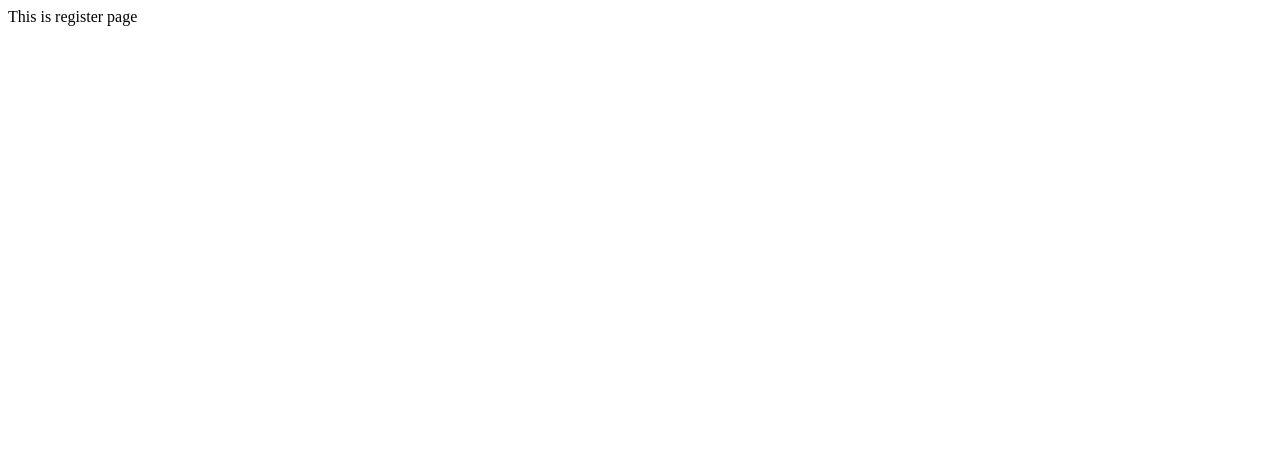
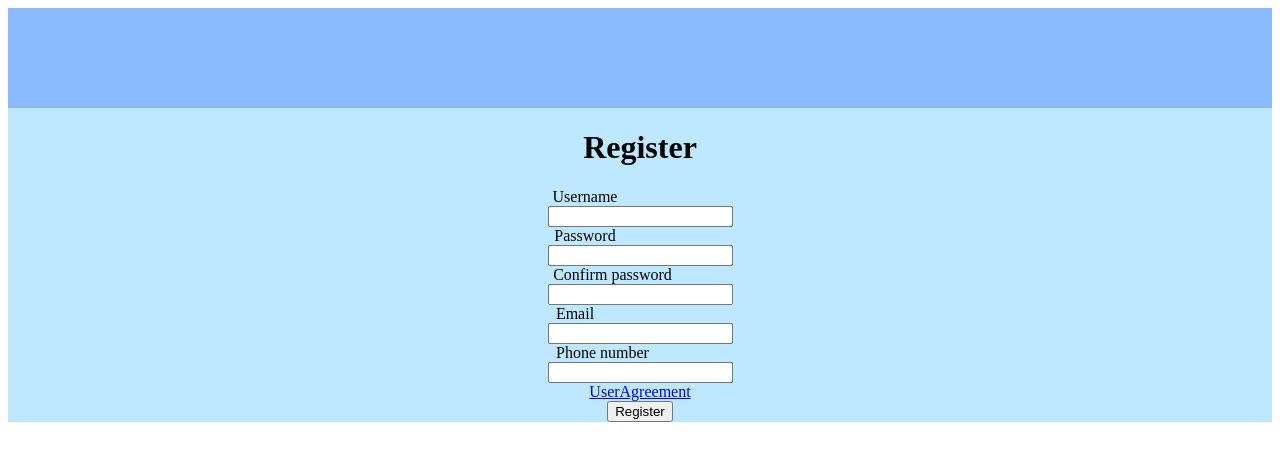
Before and after one commit to cse442-at-ub/project_s23-gamblers, a React (Create React App) app: page /Register in a window 1280 px wide. Shown: the top 460 px of the page. Built offline with nearby package versions, Linux system fonts and the light colour scheme.

Commit message:
RegisterProgress

```diff
--- a/src/App.js
+++ b/src/App.js
@@ -4,6 +4,7 @@ import Register from './Components/Register'
 import Home from './Components/Home'
 import Forgot from './Components/Forgot'
 import { useState } from 'react'
+import UserAgreement from './Components/UserAgreement'
 
 function App() {
   const [login, setLogin] = useState(false)
@@ -19,6 +20,7 @@ function App() {
           <Route path='/Login' element={<Login />} />
           <Route path='/Register' element={<Register />} />
           <Route path='/Forgot' element={<Forgot />} />
+          <Route path='/UserAgreement' element={<UserAgreement />} />
         </Routes>
       </BrowserRouter>
 
--- a/src/Components/Forgot.js
+++ b/src/Components/Forgot.js
@@ -1,5 +1,14 @@
 import './Forgot.css'
 function Forgot(){
-    return<div>This is forgot page</div>
+    return(
+    <div>
+        <h1>Please enter your email</h1>
+        <form>
+
+            <input type='text' id='email' className='input' />
+            <button type='submit'>Send</button>
+        </form>
+    </div>
+    )
 }
 export default Forgot
--- a/src/Components/Login.css
+++ b/src/Components/Login.css
@@ -18,13 +18,13 @@
     margin: 1rem 0;
 }
 
-.username{
+.usernameL{
     margin-right: 10px;
 }
-.password {
+.passwordL{
     margin-right: 10px;
 }
 
-.forgot{
+.forgotL{
     margin-left: 10px;
 }
--- a/src/Components/Login.js
+++ b/src/Components/Login.js
@@ -9,21 +9,27 @@ function Login(props) {
             <div className='login'>
                 <h1>Login</h1>
                 <form>
-                    <div className='username'>
+                    <div className='usernameL'>
                         <label name='username'>Username</label>
-                        <Link to='/Forgot' className='forgot'>Forgot Username</Link>
+                        <Link to='/Forgot' className='forgotL'>Forgot Username</Link>
                     </div>
                     <div>
-                        <input type='text' id='Username' className='input'/>
+                        <input type='text' id='Username' className='input' />
                     </div>
-                    <div className='password'>
+                    <div className='passwordL'>
                         <label name='Password'>Password</label>
-                        <Link to='/Forgot' className='forgot'>Forgot Password</Link>
+                        <Link to='/Forgot' className='forgotL'>Forgot Password</Link>
                     </div>
                     <div>
                         <input type='text' id='opening-text' className='input' />
                     </div>
                     <button>Login</button>
+                    <div>
+                        <Link to='/Register'>
+                            <button>Register</button>
+                        </Link>
+                    </div>
+
                 </form>
             </div>
         </div>
--- a/src/Components/Register.css
+++ b/src/Components/Register.css
@@ -0,0 +1,18 @@
+.username {
+    margin-right: 110px;
+}
+
+.password {
+    margin-right: 110px;
+}
+
+.Cpassword{
+    margin-right: 55px;
+}
+
+.email{
+    margin-right: 130px;
+}
+.phone {
+    margin-right: 75px;
+}
--- a/src/Components/Register.js
+++ b/src/Components/Register.js
@@ -1,5 +1,52 @@
+import { Link } from 'react-router-dom'
 import './Register.css'
 function Register(){
-    return <div>This is register page</div>
+    return (
+        <div className='frame12'>
+            <div className='loginPage'>
+                {/* <img className='image0' src={require('../image/image0.png')} alt="icon" /> */}
+            </div>
+            <div className='login'>
+                <h1>Register</h1>
+                <form>
+                    <div className='username'>
+                        <label name='username'>Username</label>
+                    </div>
+                    <div>
+                        <input type='text' id='Username' className='input' />
+                    </div>
+                    <div className='password'>
+                        <label name='Password'>Password</label>
+                    </div>
+                    <div>
+                        <input type='text' id='password' className='input' />
+                    </div>
+                    <div className='Cpassword'>
+                        <label name='ConfirmPassword'>Confirm password</label>
+                    </div>
+                    <div>
+                        <input type='text' id='password' className='input' />
+                    </div>
+                    <div className='email'>
+                        <label name='email'>Email</label>
+                    </div>
+                    <div>
+                        <input type='text' id='email' className='input' />
+                    </div>
+                    <div className='phone'>
+                        <label name='phoneNumber'>Phone number</label>
+                    </div>
+                    <div>
+                        <input type='text' id='phone' className='input' />
+                    </div>
+                    <div>
+                        <Link to='/UserAgreement'>UserAgreement</Link>
+                    </div>
+
+                    <button type='submit'>Register</button>
+                </form>
+            </div>
+        </div>
+    )
 }
 export default Register
--- /dev/null
+++ b/src/Components/UserAgreement.js
@@ -0,0 +1,12 @@
+import { Link } from "react-router-dom"
+function UserAgreement(){
+    return <div>
+        u need agree blah blah
+        u need agree blah blah
+        u need agree blah blah
+        u need agree blah blah
+        u need agree blah blah
+        <Link to='/Register'>Back</Link>
+    </div>
+}
+export default UserAgreement
```
